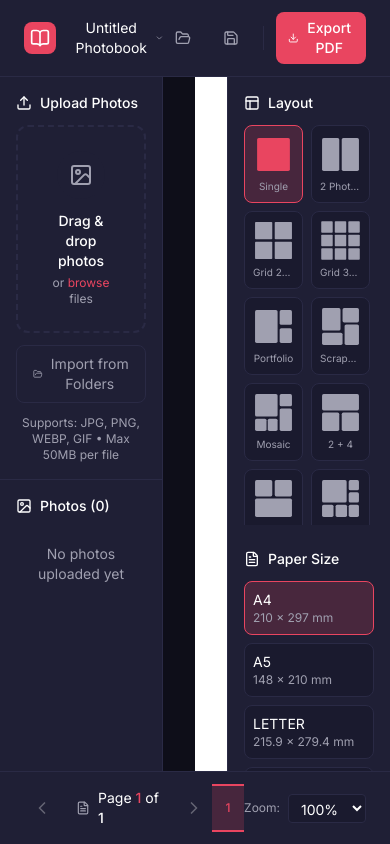
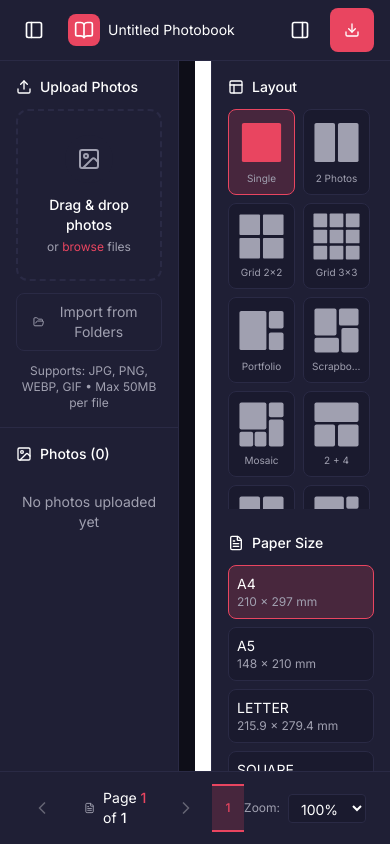
Before and after one commit to hardyputra212-boop/photobook-builder, a React (Vite) app: page / in a window 390 px wide. Built offline with nearby package versions, Linux system fonts and the light colour scheme.

Commit message:
Add mobile responsive UI with bottom navigation and slide-in panels

```diff
--- a/src/components/editor/Canvas.tsx
+++ b/src/components/editor/Canvas.tsx
@@ -135,7 +135,7 @@ export const Canvas: React.FC<CanvasProps> = ({ pagesContainerRef }) => {
   };
 
   return (
-    <div className="flex-1 overflow-auto bg-background p-8 flex items-center justify-center">
+    <div className="flex-1 overflow-auto bg-background p-4 md:p-8 flex items-center justify-center pb-24 md:pb-8">
       {/* Page Container for PDF Export - includes all pages for export, but only current page visible */}
       <div
         ref={pagesContainerRef}
--- /dev/null
+++ b/src/components/layout/BottomNav.tsx
@@ -0,0 +1,45 @@
+import React from 'react';
+import { Image, Layout, FileText, Download } from 'lucide-react';
+
+interface BottomNavProps {
+  activeTab: 'photos' | 'layout' | 'pages' | 'export';
+  onTabChange: (tab: 'photos' | 'layout' | 'pages' | 'export') => void;
+}
+
+export const BottomNav: React.FC<BottomNavProps> = ({ activeTab, onTabChange }) => {
+  const tabs = [
+    { id: 'photos' as const, icon: Image, label: 'Photos' },
+    { id: 'layout' as const, icon: Layout, label: 'Layout' },
+    { id: 'pages' as const, icon: FileText, label: 'Pages' },
+    { id: 'export' as const, icon: Download, label: 'Export' },
+  ];
+
+  return (
+    <nav className="fixed bottom-0 left-0 right-0 bg-surface border-t border-border z-40 md:hidden safe-area-bottom">
+      <div className="flex items-center justify-around h-16">
+        {tabs.map((tab) => {
+          const Icon = tab.icon;
+          const isActive = activeTab === tab.id;
+
+          return (
+            <button
+              key={tab.id}
+              onClick={() => onTabChange(tab.id)}
+              className={`flex flex-col items-center justify-center w-full h-full min-w-[64px] min-h-[48px] transition-all ${
+                isActive
+                  ? 'text-accent'
+                  : 'text-text-secondary hover:text-white'
+              }`}
+            >
+              <Icon size={22} className="mb-1" />
+              <span className="text-xs font-medium">{tab.label}</span>
+              {isActive && (
+                <div className="absolute bottom-0 left-1/2 -translate-x-1/2 w-12 h-1 bg-accent rounded-t-full" />
+              )}
+            </button>
+          );
+        })}
+      </div>
+    </nav>
+  );
+};
--- a/src/components/layout/Header.tsx
+++ b/src/components/layout/Header.tsx
@@ -1,5 +1,5 @@
 import React, { useState } from 'react';
-import { Download, Save, FolderOpen, BookOpen, ChevronDown } from 'lucide-react';
+import { Download, Save, FolderOpen, BookOpen, ChevronDown, PanelLeft, PanelRight } from 'lucide-react';
 import { Button } from '../common';
 import { useProjectStore } from '../../stores/projectStore';
 
@@ -7,12 +7,16 @@ interface HeaderProps {
   onExportPDF: () => void;
   onSaveProject: () => void;
   onLoadProject: () => void;
+  onToggleSidebar?: () => void;
+  onToggleToolbar?: () => void;
 }
 
 export const Header: React.FC<HeaderProps> = ({
   onExportPDF,
   onSaveProject,
   onLoadProject,
+  onToggleSidebar,
+  onToggleToolbar,
 }) => {
   const { project, setProjectName, isExporting } = useProjectStore();
   const [isEditing, setIsEditing] = useState(false);
@@ -29,8 +33,17 @@ export const Header: React.FC<HeaderProps> = ({
   };
 
   return (
-    <header className="bg-surface border-b border-border px-6 py-3 flex items-center justify-between">
-      <div className="flex items-center gap-4">
+    <header className="bg-surface border-b border-border px-4 py-2 flex items-center justify-between md:px-6 md:py-3">
+      <div className="flex items-center gap-2 md:gap-4">
+        {/* Mobile Panel Toggle - Photos */}
+        <button
+          onClick={onToggleSidebar}
+          className="p-2 rounded-lg hover:bg-primary transition-colors md:hidden"
+          title="Photos"
+        >
+          <PanelLeft size={20} className="text-white" />
+        </button>
+
         {/* Logo */}
         <div className="flex items-center gap-2">
           <div className="w-8 h-8 rounded-lg bg-accent flex items-center justify-center">
@@ -50,7 +63,7 @@ export const Header: React.FC<HeaderProps> = ({
               onBlur={handleBlur}
               onKeyDown={(e) => e.key === 'Enter' && setIsEditing(false)}
               autoFocus
-              className="bg-primary border border-accent rounded px-2 py-1 text-white text-sm focus:outline-none w-48"
+              className="bg-primary border border-accent rounded px-2 py-1 text-white text-sm focus:outline-none w-32 md:w-48"
             />
           ) : (
             <button
@@ -58,21 +71,32 @@ export const Header: React.FC<HeaderProps> = ({
               className="text-white text-sm hover:text-accent transition-colors flex items-center gap-1"
             >
               {project.name}
-              <ChevronDown size={14} className="text-text-secondary" />
+              <ChevronDown size={14} className="text-text-secondary hidden md:block" />
             </button>
           )}
         </div>
       </div>
 
       {/* Actions */}
-      <div className="flex items-center gap-2">
+      <div className="flex items-center gap-1 md:gap-2">
+        {/* Mobile Panel Toggle - Tools */}
+        <button
+          onClick={onToggleToolbar}
+          className="p-2 rounded-lg hover:bg-primary transition-colors md:hidden"
+          title="Tools"
+        >
+          <PanelRight size={20} className="text-white" />
+        </button>
+
+        {/* Desktop Actions */}
+        <div className="hidden md:flex items-center gap-2">
           <Button
             variant="ghost"
             size="sm"
             onClick={onLoadProject}
             icon={<FolderOpen size={16} />}
           >
-          <span className="hidden sm:inline">Open</span>
+            Open
           </Button>
 
           <Button
@@ -81,7 +105,7 @@ export const Header: React.FC<HeaderProps> = ({
             onClick={onSaveProject}
             icon={<Save size={16} />}
           >
-          <span className="hidden sm:inline">Save</span>
+            Save
           </Button>
 
           <div className="w-px h-6 bg-border mx-1" />
@@ -96,6 +120,17 @@ export const Header: React.FC<HeaderProps> = ({
             Export PDF
           </Button>
         </div>
+
+        {/* Mobile Export Button */}
+        <Button
+          variant="primary"
+          size="sm"
+          onClick={onExportPDF}
+          loading={isExporting}
+          icon={<Download size={16} />}
+          className="md:hidden px-3"
+        />
+      </div>
     </header>
   );
 };
--- a/src/components/layout/Sidebar.tsx
+++ b/src/components/layout/Sidebar.tsx
@@ -289,6 +289,24 @@ function getLayoutSlotCount(layout: string): number {
     case 'portfolio': return 3;
     case 'scrapbook': return 4;
     case 'mosaic': return 5;
+    case 'grid-2-4': return 6;
+    case 'grid-4-2': return 6;
+    case 'grid-1-2-3': return 6;
+    case 'center-focus': return 5;
+    case 'puzzle': return 4;
+    case 'panorama': return 1;
+    case 'quad-split': return 4;
+    case 'featured-duo': return 3;
+    case 'stack-mosaic': return 6;
+    case 'side-stack': return 4;
+    case 'hero-wide': return 1;
+    case 'featured-side': return 3;
+    case 'double-stack': return 4;
+    case 'split-duo': return 3;
+    case 'portrait-large-left': return 3;
+    case 'landscape-large-top': return 3;
+    case 'portrait-large-right': return 3;
+    case 'landscape-large-bottom': return 3;
     default: return 1;
   }
 }
--- a/src/components/layout/Toolbar.tsx
+++ b/src/components/layout/Toolbar.tsx
@@ -313,6 +313,10 @@ function getSlotCount(layout: LayoutType): number {
     case 'featured-side': return 3;
     case 'double-stack': return 4;
     case 'split-duo': return 3;
+    case 'portrait-large-left': return 3;
+    case 'landscape-large-top': return 3;
+    case 'portrait-large-right': return 3;
+    case 'landscape-large-bottom': return 3;
     default: return 1;
   }
 }
--- a/src/components/layout/index.ts
+++ b/src/components/layout/index.ts
@@ -2,3 +2,4 @@ export { Header } from './Header';
 export { Sidebar } from './Sidebar';
 export { Toolbar } from './Toolbar';
 export { Footer } from './Footer';
+export { BottomNav } from './BottomNav';
--- a/src/index.css
+++ b/src/index.css
@@ -133,5 +133,58 @@ body {
 
 /* Toast notification */
 .toast {
-  @apply fixed bottom-4 right-4 bg-surface border border-border rounded-lg p-4 shadow-lg animate-fade-in;
+  @apply fixed bottom-20 md:bottom-4 right-4 left-4 md:left-auto bg-surface border border-border rounded-lg p-4 shadow-lg animate-fade-in z-50;
 }
+
+/* Mobile safe area for bottom nav */
+@supports (padding-bottom: env(safe-area-inset-bottom)) {
+  .safe-area-bottom {
+    padding-bottom: env(safe-area-inset-bottom);
+  }
+}
+
+/* Mobile touch-friendly buttons */
+@media (max-width: 768px) {
+  /* Ensure minimum touch target size */
+  button,
+  [role="button"],
+  .touch-target {
+    min-height: 44px;
+    min-width: 44px;
+  }
+
+  /* Larger touch targets for primary actions */
+  .btn-primary,
+  .btn-primary-mobile {
+    min-height: 52px;
+    padding: 14px 20px;
+  }
+}
+
+/* Mobile panel styles */
+.mobile-panel {
+  @apply fixed inset-y-0 z-40 w-80 max-w-[85vw] bg-surface;
+}
+
+/* Hide scrollbar on mobile but keep functionality */
+@media (max-width: 768px) {
+  .hide-scrollbar {
+    -ms-overflow-style: none;
+    scrollbar-width: none;
+  }
+  .hide-scrollbar::-webkit-scrollbar {
+    display: none;
+  }
+}
+
+/* Mobile bottom action bar */
+.mobile-action-bar {
+  @apply fixed bottom-16 left-0 right-0 bg-surface border-t border-border p-3 z-30;
+}
+
+/* Responsive text sizes */
+@media (max-width: 768px) {
+  .text-responsive {
+    font-size: 14px;
+  }
+}
```
Lines whose indentation alone changed are shown as unchanged.
